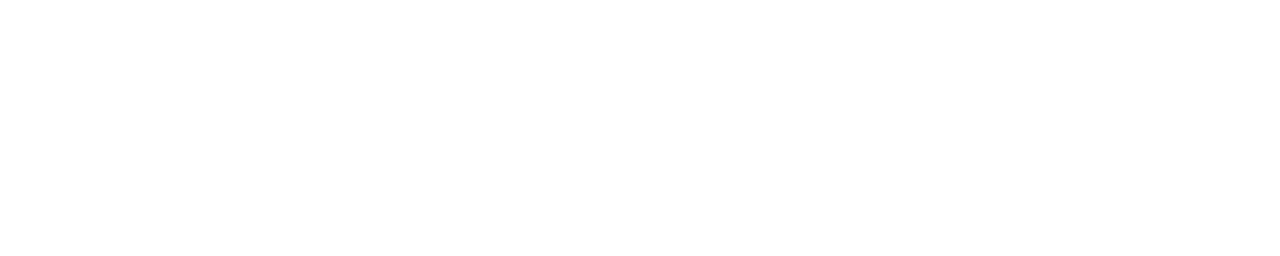
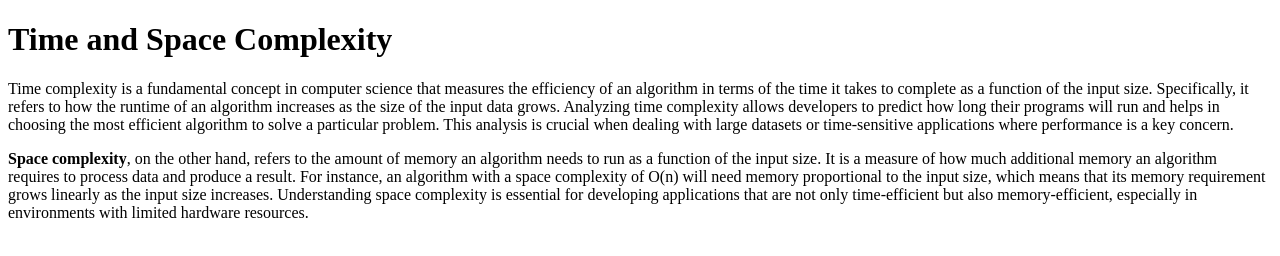
Before and after one commit to acciojob/time-and-space-complexity-anshib26, a website: page main.html in a window 1280 px wide. Drawn offline with Linux system fonts and the light colour scheme.

Commit message:
created a submission

```diff
--- a/main.html
+++ b/main.html
@@ -8,6 +8,10 @@
 
 <body>
 	<!-- the entire body must be written by student -->
+	<h1>Time and Space Complexity</h1>
+	<p>Time complexity is a fundamental concept in computer science that measures the efficiency of an algorithm in terms of the time it takes to complete as a function of the input size. Specifically, it refers to how the runtime of an algorithm increases as the size of the input data grows. Analyzing time complexity allows developers to predict how long their programs will run and helps in choosing the most efficient algorithm to solve a particular problem. This analysis is crucial when dealing with large datasets or time-sensitive applications where performance is a key concern.</p>
+	<p><b>Space complexity</b>, on the other hand, refers to the amount of memory an algorithm needs to run as a function of the input size. It is a measure of how much additional memory an algorithm requires to process data and produce a result. For instance, an algorithm with a space complexity of O(n) will need memory proportional to the input size, which means that its memory requirement grows linearly as the input size increases. Understanding space complexity is essential for developing applications that are not only time-efficient but also memory-efficient, especially in environments with limited hardware resources.</p>
+
     <script type="text/javascript" src="./script.js">
 </script>
 
```
